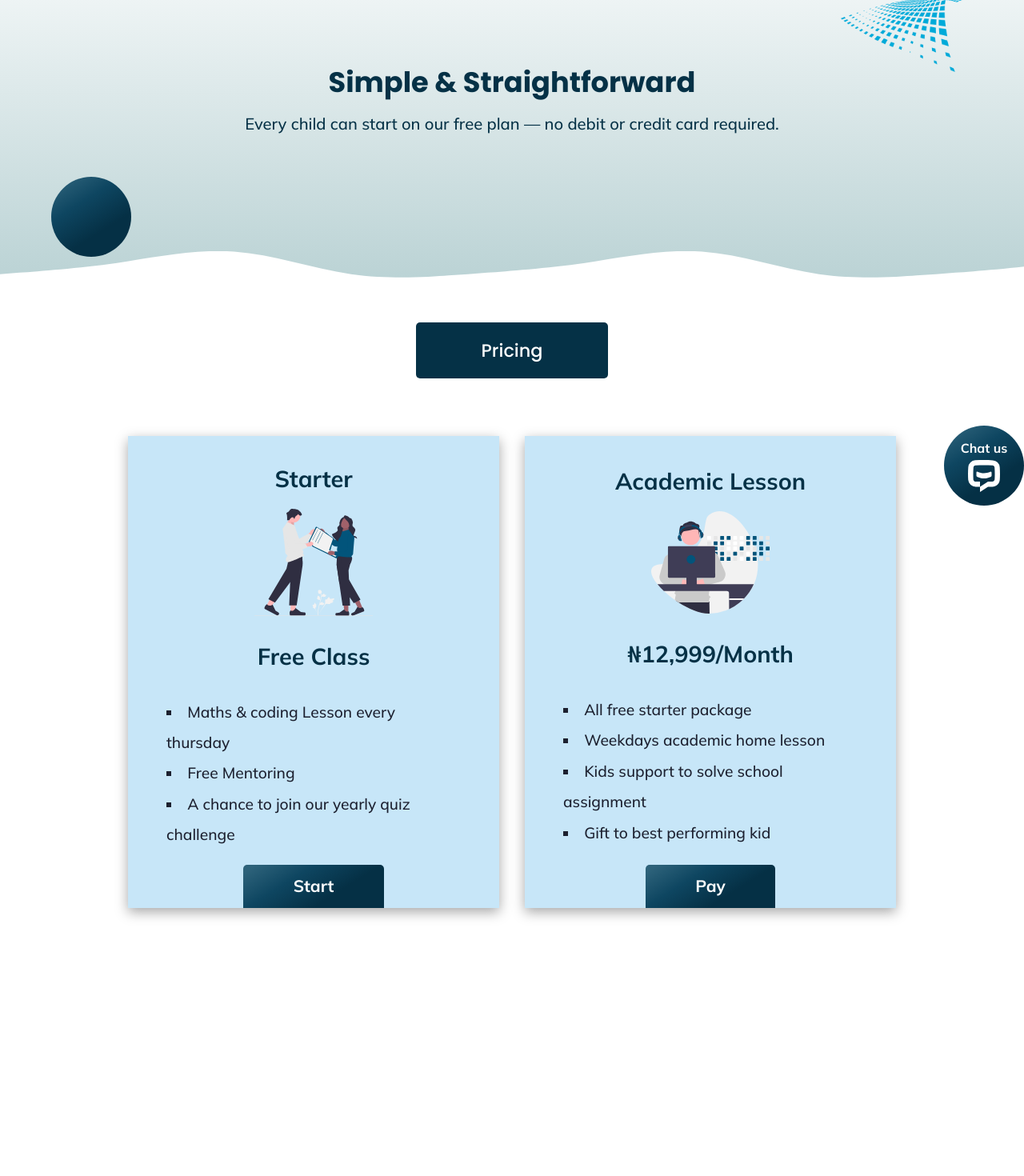
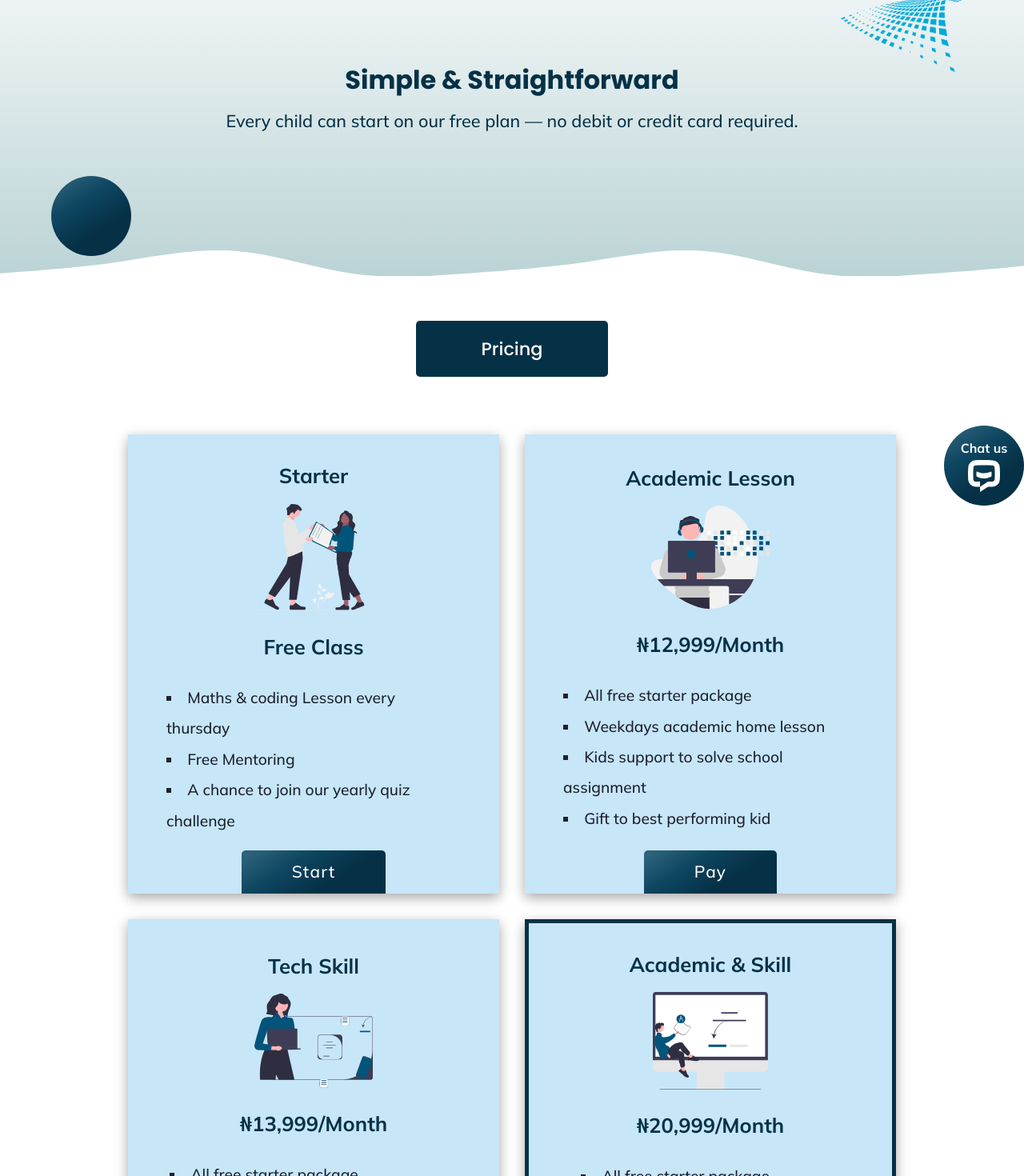
Before and after one commit to ucheyakpa/lemansacademy, a React (Create React App) app: page /start in a window 1280 px wide. Shown: the part 120-1590 px from the top of the page at 80% size. Built offline with nearby package versions, Linux system fonts and the light colour scheme.

Commit message:
adjustment

```diff
--- a/src/components/GetStarted/GetStartedElements.js
+++ b/src/components/GetStarted/GetStartedElements.js
@@ -38,7 +38,7 @@ export const Header = styled.header`
 
 export const LemansHeader = styled.h1`
   padding-right: 1em;
-  font-size: 1.6rem;
+  font-size: 1.4rem;
   font-family: "Poppins";
   font-weight: 500;
   color: #053146;
@@ -46,7 +46,7 @@ export const LemansHeader = styled.h1`
   line-height: 1.2;
 
   @media screen and (max-width: 30em) {
-    font-size: 1.25rem;
+    font-size: 1.15rem;
   }
 `;
 
@@ -70,22 +70,22 @@ export const Info = styled.div`
 
 export const HeroHeader = styled.h1`
   font-family: "Poppins";
-  font-size: 2.2rem;
+  font-size: 2rem;
 
   @media screen and (max-width: 48em) {
-    font-size: 2rem;
+    font-size: 1.8rem;
   }
   @media screen and (max-width: 30em) {
-    font-size: 1.8rem;
+    font-size: 1.6rem;
   }
 `;
 
 export const Para = styled.p`
-  font-size: 1.26rem;
+  font-size: 1.35rem;
   margin-bottom: 1em;
 
   @media screen and (max-width: 30em) {
-    font-size: 1.1rem;
+    font-size: 1rem;
   }
 `;
 
@@ -131,7 +131,6 @@ export const PricingContainer = styled.section`
 
 export const PricingHeading = styled.h1`
   font-size: 1.4rem;
-  /* background: rgb(5, 49, 70); */
   background: #053146;
   padding: 0.8em;
   border-radius: 5px;
@@ -143,11 +142,11 @@ export const PricingHeading = styled.h1`
   margin: 2.5em auto;
 
   @media screen and (max-width: 48em) {
-    font-size: 1.4rem;
+    font-size: 1.2rem;
   }
 
   @media screen and (max-width: 30em) {
-    font-size: 1.2rem;
+    font-size: 1rem;
   }
 `;
 
@@ -198,7 +197,7 @@ export const PriceWrap = styled.div`
 
   @media screen and (max-width: 30em) {
     & li {
-      font-size: 1.1rem;
+      font-size: 1rem;
     }
   }
   @media screen and (max-width: 24.4em) {
@@ -222,17 +221,17 @@ export const PriceImage = styled(Image)`
 
 export const BoxHeading = styled.h2`
   font-weight: 700;
-  font-size: 1.8rem;
+  font-size: 1.6rem;
   color: #053146;
   text-align: center;
   line-height: 1.5;
 
   @media screen and (max-width: 48em) {
-    font-size: 1.6rem;
+    font-size: 1.4rem;
   }
 
   @media screen and (max-width: 30em) {
-    font-size: 1.4rem;
+    font-size: 1.1rem;
   }
 `;
 
@@ -248,7 +247,6 @@ export const ActionButton = styled.a`
   padding-inline: 3em;
   border-radius: 5px 5px 0 0;
   font-size: 1.3rem;
-  font-weight: bold;
   background: linear-gradient(
     148deg,
     rgba(45, 98, 122, 1) 6%,
@@ -257,10 +255,11 @@ export const ActionButton = styled.a`
     rgba(5, 48, 69, 1) 100%
   );
   color: #fff;
+  letter-spacing: 1.2px;
 
   @media screen and (max-width: 30em) {
     padding-inline: 2em;
-    font-size: 1.15rem;
+    font-size: 1rem;
   }
 
   &:hover {
@@ -277,7 +276,6 @@ export const PayButton = styled(Link)`
   padding-inline: 3em;
   border-radius: 5px 5px 0 0;
   font-size: 1.3rem;
-  font-weight: bold;
   background: linear-gradient(
     148deg,
     rgba(45, 98, 122, 1) 6%,
@@ -286,6 +284,12 @@ export const PayButton = styled(Link)`
     rgba(5, 48, 69, 1) 100%
   );
   color: #fff;
+  letter-spacing: 1.2px;
+
+  @media screen and (max-width: 30em) {
+    padding-inline: 2em;
+    font-size: 1rem;
+  }
 
   &:hover {
     color: #1a1b21;
--- a/src/components/GetStarted/Pricing.js
+++ b/src/components/GetStarted/Pricing.js
@@ -1,4 +1,3 @@
-import { useEffect } from "react";
 import {
   PricingContainer,
   PricingHeading,
@@ -11,7 +10,6 @@ import {
   PayButton,
 } from "./GetStartedElements";
 
-import AOS from "aos";
 import "aos/dist/aos.css";
 import PriceImage2 from "../../images/pricing-img-2.svg";
 import PriceImage3 from "../../images/pricing-img-3.svg";
@@ -19,15 +17,12 @@ import PriceImage4 from "../../images/pricing-img-4.svg";
 import PriceImage5 from "../../images/pricing-img-5.svg";
 
 const Pricing = () => {
-  useEffect(() => {
-    AOS.init({ duration: 2000 });
-  }, []);
 
   return (
     <PricingContainer>
       <PricingHeading>Pricing</PricingHeading>
       <PricingWrapper>
-        <PriceWrap data-aos="flip-left">
+        <PriceWrap>
           <BoxHeading>Starter</BoxHeading>
           <PriceImage src={PriceImage5} alt="PriceImage" />
           <PriceHeading>Free Class</PriceHeading>
@@ -44,7 +39,7 @@ const Pricing = () => {
           </ActionButton>
         </PriceWrap>
 
-        <PriceWrap data-aos="flip-right">
+        <PriceWrap>
           <BoxHeading>Academic Lesson</BoxHeading>
           <PriceImage src={PriceImage2} alt="PriceImage" />
           <PriceHeading>&#x20A6;12,999/Month</PriceHeading>
@@ -57,7 +52,7 @@ const Pricing = () => {
           <PayButton to="/pay">Pay</PayButton>
         </PriceWrap>
 
-        <PriceWrap data-aos="flip-left">
+        <PriceWrap>
           <BoxHeading>Tech Skill</BoxHeading>
           <PriceImage src={PriceImage3} alt="PriceImage" />
           <PriceHeading>&#x20A6;13,999/Month</PriceHeading>
@@ -70,7 +65,7 @@ const Pricing = () => {
           <PayButton to="/pay">Pay</PayButton>
         </PriceWrap>
 
-        <PriceWrap data-aos="flip-right">
+        <PriceWrap>
           <BoxHeading>Academic & Skill</BoxHeading>
           <PriceImage src={PriceImage4} alt="PriceImage" />
           <PriceHeading>&#x20A6;20,999/Month</PriceHeading>
```
